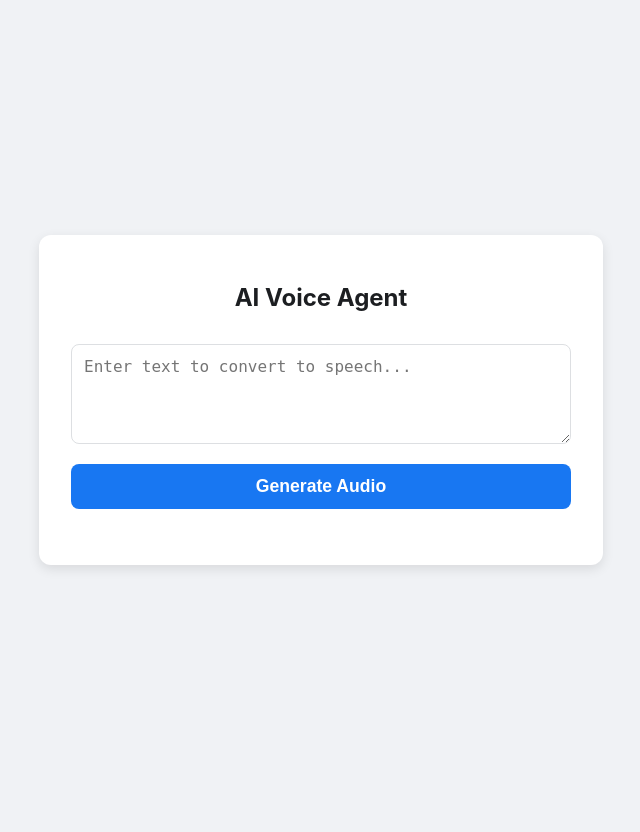
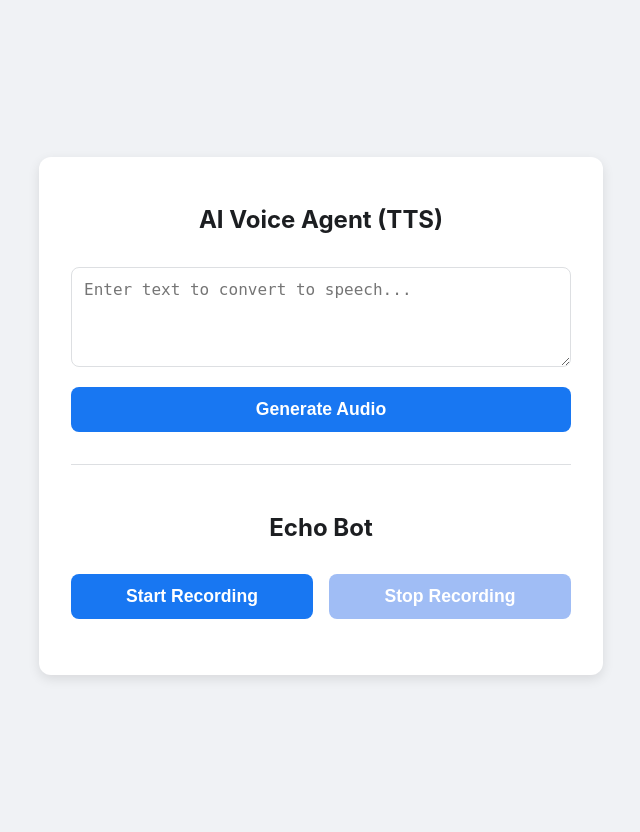
Before and after one commit to Arun1346/30-days-ai-challenge, a FastAPI app: page / in a window 1280 px wide. Shown: the whole page, without its empty margins (319-959 px from the left). Before the commit the page ends 569 px from the top, so only its background shows below. Run offline with FastAPI, Linux system fonts and the light colour scheme.

Commit message:
Day 4: Add Echo Bot feature

```diff
--- a/static/script.js
+++ b/static/script.js
@@ -1,68 +1,109 @@
+// Wait for the HTML content to be fully loaded before running the script
 document.addEventListener('DOMContentLoaded', () => {
 
-    // Get references to the HTML elements we need
+    // --- DAY 3: TEXT-TO-SPEECH FUNCTIONALITY ---
     const textInput = document.getElementById('text-input');
     const generateButton = document.getElementById('generate-button');
     const audioContainer = document.getElementById('audio-container');
 
-    // Add a 'click' event listener to the button
     generateButton.addEventListener('click', async () => {
         const text = textInput.value.trim();
-
-        // Check if the user entered any text
         if (!text) {
             alert('Please enter some text.');
             return;
         }
-
-        // Disable the button and show a "loading" state to prevent multiple clicks
         generateButton.disabled = true;
         generateButton.textContent = 'Generating...';
-        audioContainer.innerHTML = ''; // Clear any previous audio player
+        audioContainer.innerHTML = '';
 
         try {
-            // Send the text to our backend '/generate-speech' endpoint
             const response = await fetch('/generate-speech', {
                 method: 'POST',
-                headers: {
-                    'Content-Type': 'application/json',
-                },
+                headers: { 'Content-Type': 'application/json' },
                 body: JSON.stringify({ text: text }),
             });
+            if (!response.ok) throw new Error('Network response was not ok.');
 
-            // Check if the network request itself was successful
-            if (!response.ok) {
-                throw new Error('Network response was not ok.');
-            }
+            const data = await response.json();
+            if (data.error) throw new Error(data.error);
 
-            // Get the JSON data from the response (e.g., {"audio_url": "..."})
-            const data = await response.json();
-
-            // Check if our server returned an error message (like API key failure)
-            if (data.error) {
-                throw new Error(data.error);
-            }
-
-            // If we get a successful response with an audio URL
             if (data.audio_url) {
-                // Create a new HTML <audio> element
                 const audioPlayer = document.createElement('audio');
                 audioPlayer.src = data.audio_url;
-                audioPlayer.controls = true; // Show the default audio controls (play, pause, volume)
-                audioPlayer.autoplay = true; // Automatically start playing the audio
-
-                // Add the new audio player to our container div
+                audioPlayer.controls = true;
+                audioPlayer.autoplay = true;
                 audioContainer.appendChild(audioPlayer);
             }
-
         } catch (error) {
-            // If anything goes wrong, show an alert and log the error to the console
             console.error('Error:', error);
-            alert('Failed to generate audio. Please try again. ' + error.message);
+            alert('Failed to generate audio. ' + error.message);
         } finally {
-            // Re-enable the button and reset its text, whether the request succeeded or failed
             generateButton.disabled = false;
             generateButton.textContent = 'Generate Audio';
         }
     });
+
+    // --- DAY 4: ECHO BOT FUNCTIONALITY ---
+    const startButton = document.getElementById('start-recording');
+    const stopButton = document.getElementById('stop-recording');
+    const echoAudioContainer = document.getElementById('echo-audio-container');
+
+    let mediaRecorder;
+    let audioChunks = [];
+
+    // START RECORDING
+    startButton.addEventListener('click', async () => {
+        try {
+            const stream = await navigator.mediaDevices.getUserMedia({ audio: true });
+            mediaRecorder = new MediaRecorder(stream);
+
+            mediaRecorder.addEventListener('dataavailable', event => {
+                audioChunks.push(event.data);
+            });
+
+            mediaRecorder.addEventListener('stop', () => {
+                const audioBlob = new Blob(audioChunks, { type: 'audio/wav' });
+                const audioUrl = URL.createObjectURL(audioBlob);
+
+                // --- DIAGNOSTIC LOGGING ---
+                console.log("Recording stopped. Setting loading message.");
+
+                echoAudioContainer.innerHTML = '<p>Loading audio...</p>';
+
+                const audioPlayer = document.createElement('audio');
+                audioPlayer.src = audioUrl;
+                audioPlayer.controls = true;
+
+                audioPlayer.addEventListener('loadedmetadata', () => {
+                    // --- DIAGNOSTIC LOGGING ---
+                    console.log("Audio metadata loaded. Displaying player.");
+
+                    echoAudioContainer.innerHTML = '';
+                    echoAudioContainer.appendChild(audioPlayer);
+                    audioPlayer.play();
+                });
+
+                audioChunks = [];
+            });
+
+            mediaRecorder.start();
+            startButton.disabled = true;
+            stopButton.disabled = false;
+            startButton.textContent = "Recording...";
+
+        } catch (error) {
+            console.error("Error accessing microphone:", error);
+            alert("Could not access microphone. Please ensure you grant permission.");
+        }
+    });
+
+    // STOP RECORDING
+    stopButton.addEventListener('click', () => {
+        if (mediaRecorder && mediaRecorder.state === 'recording') {
+            mediaRecorder.stop();
+            startButton.disabled = false;
+            stopButton.disabled = true;
+            startButton.textContent = "Start Recording";
+        }
+    });
 });
--- /dev/null
+++ b/tempCodeRunnerFile.py
@@ -0,0 +1,3 @@
+
+
+    # --- REAL API CALL (will only run if USE_MOCK_API is False) ---
--- a/templates/index.html
+++ b/templates/index.html
@@ -3,21 +3,21 @@
 <head>
     <meta charset="UTF-8">
     <meta name="viewport" content="width=device-width, initial-scale=1.0">
-    <title>Day 3: Voice Agent UI</title>
+    <title>Day 4: Echo Bot</title>
     <!--
-      FIXED: Changed the src to a direct path that FastAPI understands.
-      The old Flask-style code "{{ url_for(...) }}" is removed.
+      FIX: Updated cache-busting version to v=3
     -->
-    <script src="/static/script.js" defer></script>
+    <script src="/static/script.js?v=3" defer></script>
     <style>
         body {
             font-family: -apple-system, BlinkMacSystemFont, "Segoe UI", Roboto, Helvetica, Arial, sans-serif;
             display: flex;
             justify-content: center;
             align-items: center;
-            height: 100vh;
+            min-height: 100vh;
             margin: 0;
             background-color: #f0f2f5;
+            padding: 1rem 0;
         }
         .container {
             width: 90%;
@@ -63,7 +63,16 @@
         button:hover:not(:disabled) {
             background-color: #166fe5;
         }
-        #audio-container {
+        .section {
+            margin-top: 2rem;
+            padding-top: 2rem;
+            border-top: 1px solid #dddfe2;
+        }
+        .button-group {
+            display: flex;
+            gap: 1rem;
+        }
+        #audio-container, #echo-audio-container {
             margin-top: 1.5rem;
         }
         audio {
@@ -73,11 +82,24 @@
 </head>
 <body>
     <div class="container">
-        <h1>AI Voice Agent</h1>
-        <textarea id="text-input" placeholder="Enter text to convert to speech..."></textarea>
-        <button id="generate-button">Generate Audio</button>
-        <div id="audio-container">
-            <!-- The audio player will be created here by JavaScript -->
+        <!-- Text-to-Speech Section from Day 3 -->
+        <div>
+            <h1>AI Voice Agent (TTS)</h1>
+            <textarea id="text-input" placeholder="Enter text to convert to speech..."></textarea>
+            <button id="generate-button">Generate Audio</button>
+            <div id="audio-container"></div>
+        </div>
+
+        <!-- NEW Echo Bot Section for Day 4 -->
+        <div class="section">
+            <h1>Echo Bot</h1>
+            <div class="button-group">
+                <button id="start-recording">Start Recording</button>
+                <button id="stop-recording" disabled>Stop Recording</button>
+            </div>
+            <div id="echo-audio-container">
+                <!-- The recorded audio will appear here -->
+            </div>
         </div>
     </div>
 </body>
```
Also changed, not shown: README.md.
